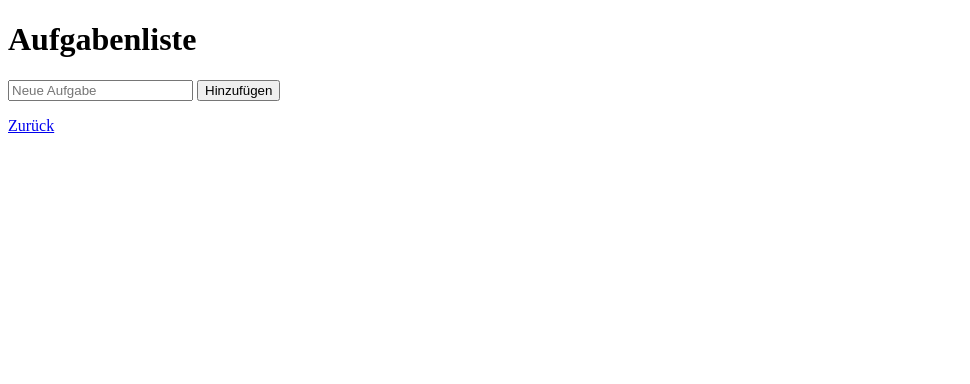
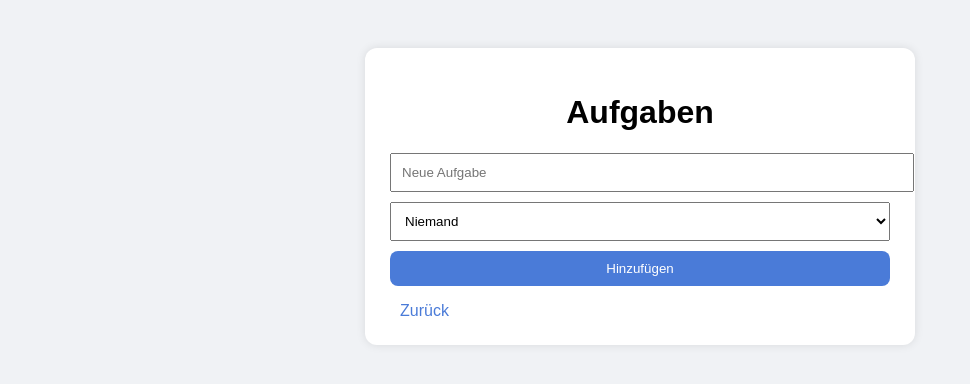
Before and after one commit to Fabian123384/familytasks, a Flask app: page /tasks in a window 1280 px wide. Shown: the top 384 px of the page, without its empty margins (0-970 px from the left). Run offline with Flask 3, Linux system fonts and the light colour scheme; the visitor is signed in with stand-in values (Sample User, id 1).

Commit message:
Update tasks.html

```diff
--- a/templates/tasks.html
+++ b/templates/tasks.html
@@ -3,25 +3,82 @@
 <head>
     <meta charset="UTF-8">
     <title>Aufgaben</title>
+    <style>
+        body {
+            font-family: Arial;
+            background: #f0f2f5;
+            padding: 40px;
+        }
+        .container {
+            background: white;
+            padding: 25px;
+            border-radius: 12px;
+            width: 500px;
+            margin: auto;
+            box-shadow: 0 0 10px rgba(0,0,0,0.1);
+        }
+        h1 { text-align: center; }
+        form input, form select {
+            width: 100%;
+            padding: 10px;
+            margin-bottom: 10px;
+        }
+        button {
+            padding: 10px;
+            width: 100%;
+            background: #4a7bd8;
+            color: white;
+            border: none;
+            border-radius: 8px;
+        }
+        ul { list-style: none; padding: 0; }
+        li {
+            background: #f7f7f7;
+            padding: 12px;
+            margin-bottom: 8px;
+            border-radius: 8px;
+        }
+        a {
+            margin-left: 10px;
+            color: #4a7bd8;
+            text-decoration: none;
+        }
+    </style>
 </head>
 <body>
-    <h1>Aufgabenliste</h1>
+    <div class="container">
+        <h1>Aufgaben</h1>
 
         <form method="POST">
-        <input type="text" name="task" placeholder="Neue Aufgabe">
+            <input type="text" name="task" placeholder="Neue Aufgabe" required>
+            <select name="assigned_to">
+                <option value="">Niemand</option>
+                {% for name, data in users.items() %}
+                    <option value="{{ name }}">{{ name }}</option>
+                {% endfor %}
+            </select>
             <button type="submit">Hinzufügen</button>
         </form>
 
         <ul>
             {% for t in tasks %}
                 <li>
-                {{ t.task }} – {% if t.done %}Erledigt{% else %}
+                    <strong>{{ t.task }}</strong><br>
+                    Zuständig: {{ t.assigned_to or "Niemand" }}<br>
+
+                    {% if t.done %}
+                        ✔️ Erledigt
+                    {% else %}
                         <a href="/task_done/{{ loop.index0 }}">Erledigen</a>
                     {% endif %}
+
+                    <a href="/task_edit/{{ loop.index0 }}">Bearbeiten</a>
+                    <a href="/task_delete/{{ loop.index0 }}">Löschen</a>
                 </li>
             {% endfor %}
         </ul>
 
         <a href="/">Zurück</a>
+    </div>
 </body>
 </html>
```
Lines whose indentation alone changed are shown as unchanged.
